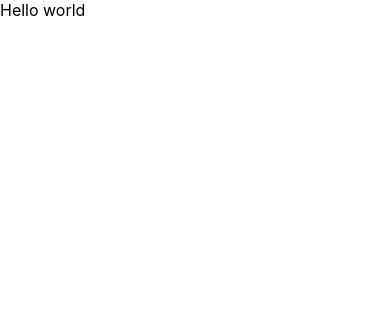
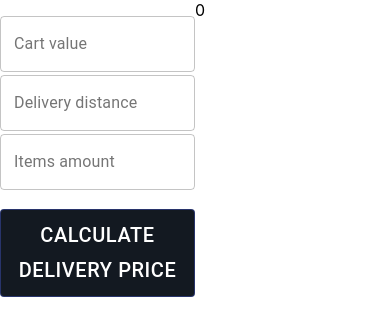
Before and after one commit to jimmytran411/delivery-calculator, a React (Create React App) app in the folder client/: page / in a window 390 px wide. Shown: the top 336 px of the page. Built offline with nearby package versions, Linux system fonts and the light colour scheme.

Commit message:
add calculator views

```diff
--- a/client/src/App.tsx
+++ b/client/src/App.tsx
@@ -4,6 +4,7 @@ import { ConnectedRouter } from 'connected-react-router';
 
 import makeStore from './rootRedux/store';
 import { history } from './rootRedux/store';
+import { Calculator } from './views/Calculator';
 
 export const store = makeStore();
 export type RootState = ReturnType<typeof store.getState>;
@@ -13,7 +14,7 @@ const App: React.FC = () => {
   return (
     <Provider store={store}>
       <ConnectedRouter history={history}>
-        <div>Hello world</div>
+        <Calculator />
       </ConnectedRouter>
     </Provider>
   );
--- /dev/null
+++ b/client/src/styles/formStyles.ts
@@ -0,0 +1,56 @@
+import { makeStyles } from '@material-ui/core';
+
+export const useFormStyles = makeStyles((theme) => ({
+  root: {
+    margin: '0 auto',
+    borderRadius: 4,
+    border: '1px #131921 solid',
+    backgroundColor: '#fff',
+    padding: 32,
+    maxWidth: 700,
+    [theme.breakpoints.down('xs')]: {
+      maxWidth: '100%',
+    },
+  },
+
+  formTitle: {
+    width: 'fit-content',
+  },
+
+  form: {
+    padding: '16px 0',
+    display: 'flex',
+    flexDirection: 'column',
+    width: 'fit-content',
+  },
+
+  submitBtn: {
+    margin: '16px 0',
+    padding: 8,
+    backgroundColor: '#131921',
+    color: 'white',
+    fontSize: '1.25rem',
+    '& :hover': {
+      color: '#131921',
+    },
+  },
+
+  formFooter: {
+    width: 300,
+    padding: '16px 0',
+    '& :hover': {
+      color: '#858585',
+      textDecoration: 'underline',
+    },
+  },
+
+  link: {
+    textDecoration: 'none',
+    color: theme.palette.primary.main,
+  },
+
+  errorText: {
+    color: 'red',
+    padding: 4,
+  },
+}));
--- a/client/src/views/Calculator/Components/InputField.tsx
+++ b/client/src/views/Calculator/Components/InputField.tsx
@@ -4,18 +4,19 @@ import _ from 'lodash';
 
 interface InputFieldProps {
   name: string;
+  label: string;
   error: string;
   handleInput: (input: string) => any;
 }
 
-export const InputField: React.FC<InputFieldProps> = ({ name, error, handleInput }) => {
+export const InputField: React.FC<InputFieldProps> = ({ name, error, label, handleInput }) => {
   const handleDebounceOnChange = (e: any) => {
     handleInput(e.target.value);
   };
   return (
     <>
       <FormControl variant="outlined" error={error.length ? true : false}>
-        <InputLabel htmlFor={name}>{_.capitalize(name)}</InputLabel>
+        <InputLabel htmlFor={name}>{_.capitalize(label)}</InputLabel>
         <OutlinedInput id={name} type="text" required={true} label={name} onChange={handleDebounceOnChange} />
         <FormHelperText error={error.length ? true : false}>{error}</FormHelperText>
       </FormControl>
--- /dev/null
+++ b/client/src/views/Calculator/calculateFn.ts
@@ -0,0 +1,66 @@
+import { DayInWeek } from '../../commonTypes';
+
+const baseCartValue = 10;
+const baseDistanceValue = {
+  initialDistance: 1000,
+  initialDistanceCharge: 2,
+  additionalDistanceBase: 500,
+  additionalDistanceCharge: 1,
+};
+const promotionDate = [
+  {
+    day: 'Friday',
+    period: [15, 21],
+    multiplier: 1.1,
+    name: 'Friday rush',
+  },
+];
+const maximumDeliveryPrice = 15;
+
+const identity = (x: any) => x;
+
+const calculate =
+  (value = 0) =>
+  (x: number, f: (arg: number) => number) =>
+    f ? (value += f(x)) : (value += x);
+
+const calculateDeliveryPrice = calculate();
+const calculateSurcharge = calculate();
+
+const calculateSurchargeFromCartValue = (cartValue: number) =>
+  cartValue < baseCartValue ? baseCartValue - cartValue : 0;
+
+const calculateSurchargeFromNumberOfItems = (numberOfItems: number) => {
+  return numberOfItems <= 4 ? 0 : 0.5 * (numberOfItems - 4);
+};
+
+const calculateDistancePrice = (distance: number) => {
+  const { initialDistance, initialDistanceCharge, additionalDistanceBase, additionalDistanceCharge } =
+    baseDistanceValue;
+  return distance <= initialDistance
+    ? initialDistanceCharge
+    : initialDistanceCharge +
+        Math.ceil((distance - initialDistance) / additionalDistanceBase) * additionalDistanceCharge;
+};
+
+const calculateMultiplier = (day: DayInWeek, hour: number) => {
+  const promotions = promotionDate.filter(
+    ({ day: promotionDay, period }) => day === promotionDay && hour >= period[0] && hour <= period[1]
+  );
+  if (promotions.length > 1) {
+    // do something in case two or more promotion time overlap
+  }
+  return promotions.length ? promotions[0].multiplier : 1;
+};
+
+export {
+  maximumDeliveryPrice,
+  calculateDeliveryPrice,
+  calculateSurcharge,
+  calculate,
+  identity,
+  calculateSurchargeFromCartValue,
+  calculateSurchargeFromNumberOfItems,
+  calculateDistancePrice,
+  calculateMultiplier,
+};
--- /dev/null
+++ b/client/src/views/Calculator/index.tsx
@@ -0,0 +1,82 @@
+import React, { useCallback, useState } from 'react';
+import { Button, Grid } from '@material-ui/core';
+import _, { identity } from 'lodash';
+
+import { InputField } from './Components/InputField';
+import { useFormStyles } from '../../styles/formStyles';
+import {
+  calculate,
+  calculateDistancePrice,
+  calculateSurchargeFromCartValue,
+  calculateSurchargeFromNumberOfItems,
+  maximumDeliveryPrice,
+} from './calculateFn';
+
+export const Calculator = () => {
+  const [inputFields, setInputFields] = useState({ cartValue: 0, deliveryDistance: 0, amountOfItems: 1 });
+  const [errors, setErrors] = useState({ cartValue: '', deliveryDistance: '', amountOfItems: '' });
+  const [deliveryPrice, setDeliveryPrice] = useState(0);
+
+  const { form, submitBtn } = useFormStyles();
+
+  const handleSubmit = (e: React.SyntheticEvent) => {
+    e.preventDefault();
+
+    const { cartValue, deliveryDistance, amountOfItems } = inputFields;
+    const calculateDeliveryPrice = calculate();
+    const calculateSurcharge = calculate();
+    calculateSurcharge(cartValue, calculateSurchargeFromCartValue);
+    calculateSurcharge(amountOfItems, calculateSurchargeFromNumberOfItems);
+
+    calculateDeliveryPrice(deliveryDistance, calculateDistancePrice);
+    calculateDeliveryPrice(calculateSurcharge(0, identity), identity);
+    const price = calculateDeliveryPrice(0, identity);
+    setDeliveryPrice(price > maximumDeliveryPrice ? 15 : price);
+  };
+
+  const handleInput = useCallback(
+    _.debounce((input: string, prop: string) => {
+      if (isNaN(+input)) {
+        setErrors((prev) => ({ ...prev, [prop]: 'Please give a number' }));
+      } else {
+        setErrors((prev) => ({ ...prev, [prop]: '' }));
+        setInputFields((prev) => ({ ...prev, [prop]: +input }));
+      }
+    }, 500),
+    []
+  );
+
+  return (
+    <Grid container>
+      <Grid item xs>
+        <form onSubmit={handleSubmit} className={form}>
+          <InputField
+            label="cart value"
+            name="cartValue"
+            error={errors.cartValue}
+            handleInput={(input) => handleInput(input, 'cartValue')}
+          />
+          <InputField
+            label="delivery distance"
+            name="deliverDistance"
+            error={errors.deliveryDistance}
+            handleInput={(input) => handleInput(input, 'deliveryDistance')}
+          />
+          <InputField
+            label="items amount"
+            name="amountOfItems"
+            error={errors.amountOfItems}
+            handleInput={(input) => handleInput(input, 'amountOfItems')}
+          />
+
+          <Button className={submitBtn} variant="outlined" color="primary" type="submit">
+            Calculate Delivery Price
+          </Button>
+        </form>
+      </Grid>
+      <Grid item xs>
+        {deliveryPrice}
+      </Grid>
+    </Grid>
+  );
+};
```
